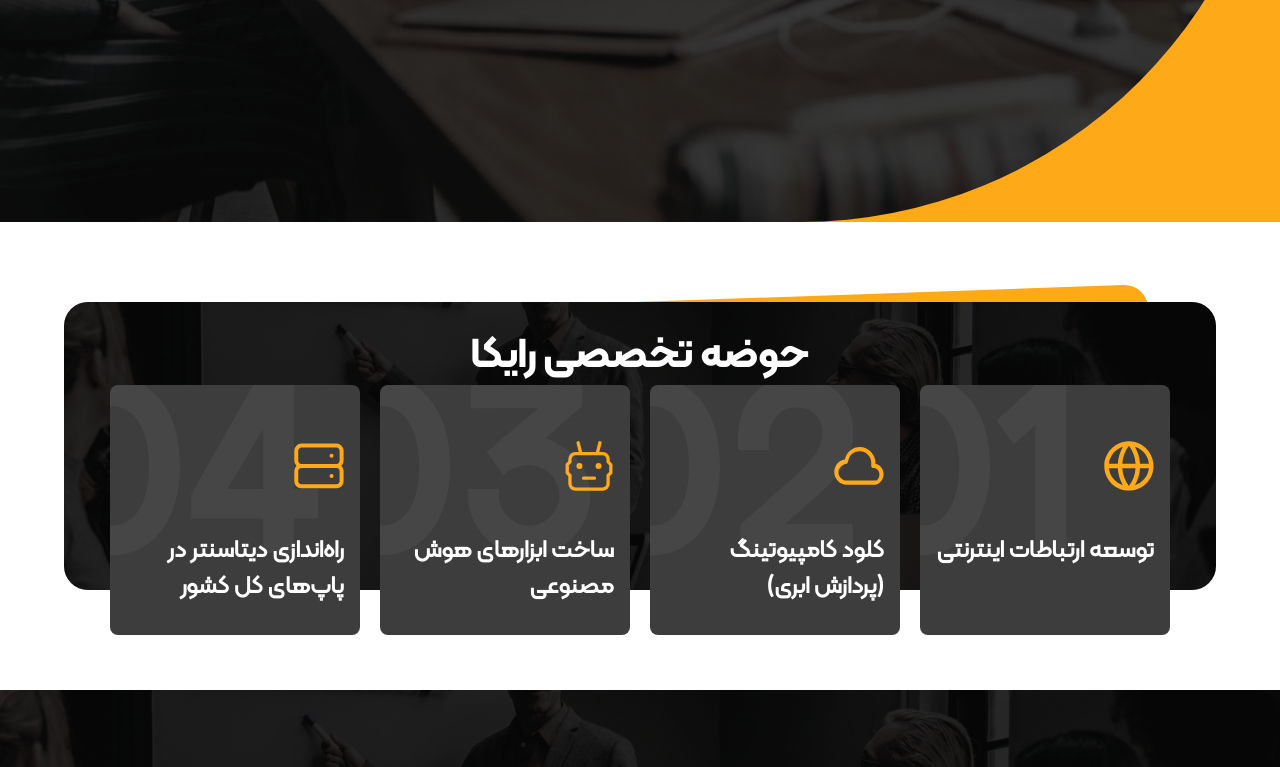
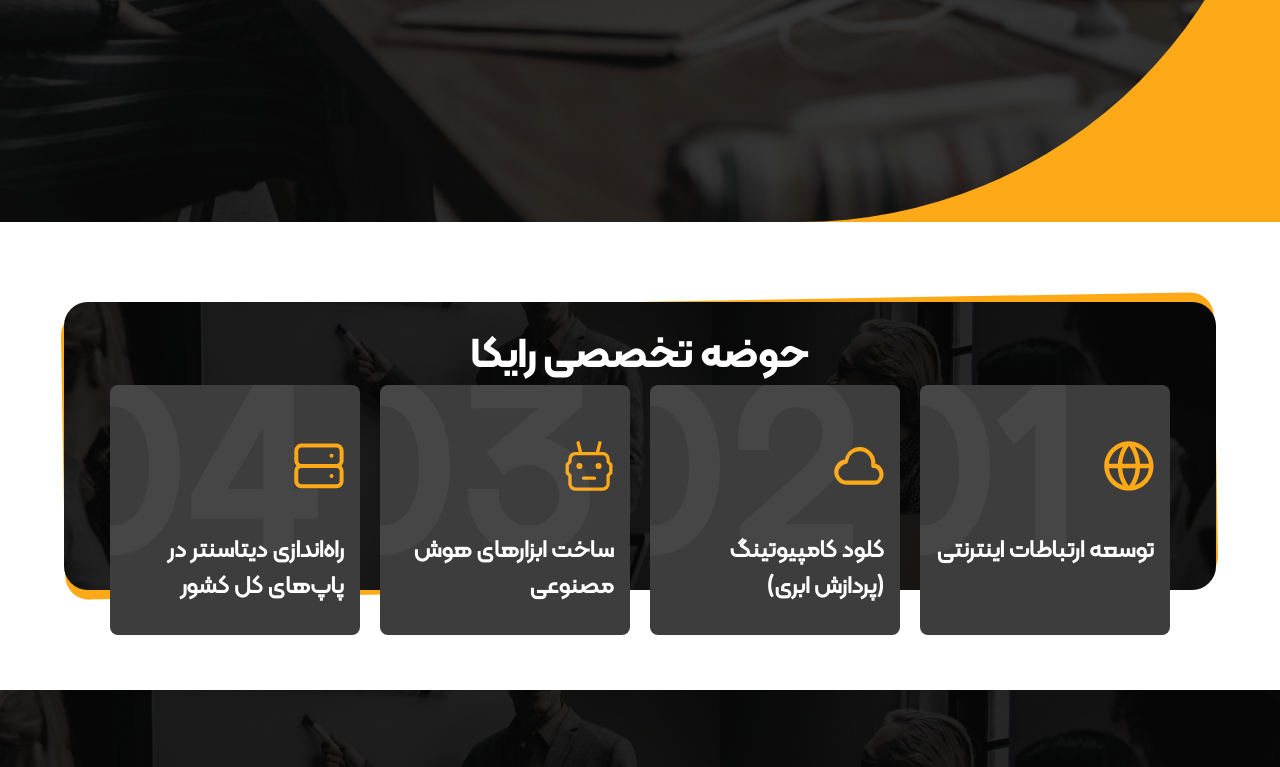
Before and after one commit to mahjs/Rayka-Main, a Next.js app: page / in a window 1280 px wide. Shown: the part 578-1345 px from the top of the page. Built offline with nearby package versions, Linux system fonts and the light colour scheme.

Commit message:
fix some ui issues

```diff
--- a/src/app/page.tsx
+++ b/src/app/page.tsx
@@ -75,7 +75,7 @@
       {/* Experties Content */}
       <div className="relative flex justify-center md:mb-5">
         {/* Make the backgrounds */}
-        <div className="absolute h-[15rem] w-[90.1%] -rotate-[2deg] rounded-lg bg-[#FEA918] md:w-[80.1%] md:rounded-3xl" />
+        <div className="absolute h-[24rem] w-[90%] -rotate-[2deg] rounded-lg bg-[#FEA918] md:h-[18rem] md:w-[90.1%] md:-rotate-[1deg] md:rounded-3xl" />
         <div
           style={{
             backgroundSize: "100%",
--- a/src/components/footer/index.tsx
+++ b/src/components/footer/index.tsx
@@ -17,6 +17,7 @@
             alt="Rayka icon"
             width={50}
             height={50}
+            className="h-[25px] w-[25px] md:h-[50px] md:w-[50px] "
           />
           <p className="title-4 max-w-[18rem] text-white md:max-w-[25rem]">
             ما در خانواده ی سخت کوش و خستگی ناپذیر شرکت ماورای ابعاد رایکا ،
```
